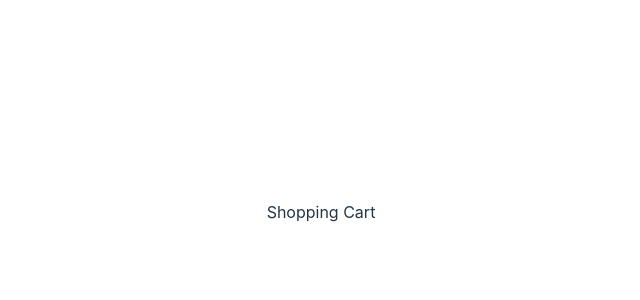
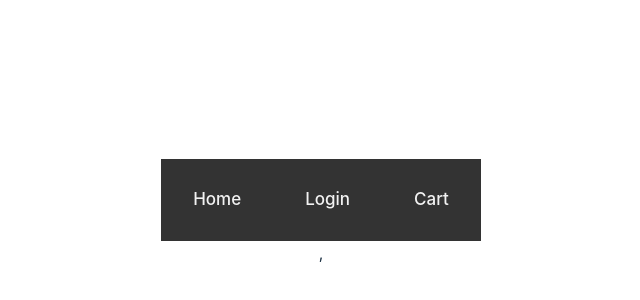
Before and after one commit to Izzy0296/Capstone, a React (Vite) app: page /shoppingcart in a window 1280 px wide. Shown: the part 188-488 px from the top of the page, without its empty margins (319-959 px from the left). Built offline with nearby package versions, Linux system fonts and the light colour scheme.

Commit message:
progressing

```diff
--- a/src/App.css
+++ b/src/App.css
@@ -49,6 +49,9 @@ width: 300px;
 .image2{
   width: 350px;
 }
+.image3{
+  width: 350px;
+}
 
 .topnav {
   background-color: #333;
--- a/src/App.jsx
+++ b/src/App.jsx
@@ -1,27 +1,25 @@
-import {Routes, Route} from 'react-router-dom'
+import { Routes, Route } from 'react-router-dom'
 import Home from './pages/Home'
 import SingleData from './pages/SingleData'
 import Form from './components/Login'
 import './App.css'
 import Login from './components/Login'
 import Cart from './pages/Cart'
+import Nav from './components/NavBar'
 
 function App() {
 
+  return (
+    <div className='app'>
 
-  return (
-   <div className= 'app'>
-    <Routes>
+      <Nav />
+      <Routes>
+        <Route path='/' element={<Login />} />
+        <Route path='/products' element={<Home />} />
+        <Route path='/:id' element={<SingleData />} />
+        <Route path='/shoppingcart' element={<Cart />} />
+      </Routes>
 
-    <Route path='/' element= {<Login />}/>
-    <Route path='/products' element= {<Home />}/>
-    <Route path='/:id' element= {<SingleData />}/>
-    <Route path='/shoppingcart' element= {<Cart />}/>
-
-
-
-
-    </Routes>
     </div>
   )
 }
--- a/src/cartcontext.jsx
+++ b/src/cartcontext.jsx
@@ -1,34 +1,81 @@
-import {createContext, useState} from "react";
+//import {createContext, useState} from "react";
 
 
-const CartContext = createContext({
 
-cart: [],
+//const CartContext = createContext({
+
+    //cart: [],
 
 
-addCart: ()=>{}
+    //addCart: ()=>{}
 
 
-})
+    //})
 
 
-function CartProvider({children}){
+    //function CartProvider({children}){
 
+        // const [cart, setCart] = useState([])
+
+        //function  addToCart(item){
+            // setCart([...cart, item])
+            //}
+            //return(
+                // < CartContext.Provider value={
+                    //    {cart, addToCart}
+
+                    //}>
+                    // {children}
+                    // </CartContext.Provider>
+                    // )
+
+                    //}
+
+
+                    //export {CartProvider, CartContext}
+ import React, { createContext, useState } from "react";
+
+export const CartContext = createContext()
+
+const CartProvider = ({ children }) => {
     const [cart, setCart] = useState([])
 
-   function  addToCart(item){
-    setCart([...cart, item])
-   }
-   return(
-    < CartContext.Provider value={
-        {cart, addToCart}
+    // add to cart
+    //const addToCart = (info) => {
+     //   setCart([...cart, info])
 
-    }>
+   // }
+   const addToCart = (info) => {
+    setCart([...cart, { ...info, quantity: 1 }]);
+  };
+
+    //remove from cart
+    const removeFromCart = (info) => {
+        const updatedCart = cart.filter((item) => item.id !== info.id);
+        setCart(updatedCart);
+      };
+
+      //Update item quantity in cart
+      const updateQuantity = (info, newQuantity) => {
+        const updatedCart = cart.map((item) => {
+          if (item.id === info.id) {
+            return { ...item, quantity: newQuantity };
+          }
+          return item;
+        });
+        setCart(updatedCart);
+      };
+
+
+
+    return <CartContext.Provider value={{ addToCart, removeFromCart, updateQuantity, cart }}>
         {children}
     </CartContext.Provider>
-   )
 
 }
 
 
-export {CartProvider, CartContext}
+
+
+
+export default CartProvider;
--- a/src/components/NavBar.jsx
+++ b/src/components/NavBar.jsx
@@ -1,13 +1,15 @@
+import { Link } from "react-router-dom";
 
-function Nav(){
+function Nav() {
 
-return(
-    <div className="topnav">
-  <a class="active" href="/products">Home</a>
-  <a href="/">Login</a>
-  <a href="/shoppingcart">Cart</a>
-</div>
-)
+    return (
+        <div className="topnav">
+            <Link to='/products'> <a>Home</a></Link>
+            <Link to='/'> <a>Login</a></Link>
+            <Link to='/shoppingcart'> <a>Cart</a></Link>
+
+        </div>
+    )
 
 }
 
--- a/src/main.jsx
+++ b/src/main.jsx
@@ -3,11 +3,18 @@ import ReactDOM from 'react-dom/client'
 import { BrowserRouter } from 'react-router-dom'
 import App from './App.jsx'
 import './index.css'
+import CartProvider from './cartcontext.jsx'
+
+
 
 ReactDOM.createRoot(document.getElementById('root')).render(
-  <React.StrictMode>
-    <BrowserRouter>
-    <App />
-    </BrowserRouter>
-  </React.StrictMode>,
+  <CartProvider>
+    <React.StrictMode>
+
+      <BrowserRouter>
+        <App />
+      </BrowserRouter>
+
+    </React.StrictMode>,
+  </CartProvider>
 )
--- a/src/pages/Cart.jsx
+++ b/src/pages/Cart.jsx
@@ -1,12 +1,41 @@
 import Nav from "../components/NavBar";
+import { useContext } from "react";
+import { CartContext } from "../cartcontext";
+
+
+function Cart() {
+    const {cart, removeFromCart, updateQuantity} = useContext(CartContext);
+
+    console.log(cart)
 
 
 
-function Cart(){
-    return(
+    return (
         <div>
-            Shopping Cart
+            {cart.map((shopping) => {
+                return (
+                    <div>
+                    <img className = "image3" src = {shopping.image}  />
+                    <p key={shopping.title}>{shopping.title} </p>
+                    <p key={shopping.price}>${shopping.price} </p>
+                    <p>Quantity: {shopping.quantity}</p>
+                    <button onClick={() => updateQuantity(shopping, shopping.quantity + 1)}>
+                        +
+                    </button>
+                     <button onClick={() => updateQuantity(shopping, shopping.quantity - 1)}>
+                        -
+                    </button>
+
+                    <button onClick={() => removeFromCart(shopping)}>Delete</button>
+
+
+
+
+                    </div>
+                )
+            })}
         </div>
+
     )
 }
 
@@ -24,4 +53,24 @@ function Cart(){
 
 
 
+
+
+
+
+
+
+
+
+
+
+
+
+
+
+
+
+
+
+
+
 export default Cart;
--- a/src/pages/Home.jsx
+++ b/src/pages/Home.jsx
@@ -1,6 +1,8 @@
-import React, {useEffect, useState} from 'react'
+import React, { useEffect, useState, useContext } from 'react'
 import { useNavigate } from 'react-router-dom'
 import Nav from '../components/NavBar'
+import { CartContext } from '../cartcontext'
+
 import Form from '../components/Login'
 import Login from '../components/Login'
 
@@ -9,29 +11,30 @@ import Login from '../components/Login'
 
 const Home = () => {
     const [items, setItems] = useState([])
+    const { addToCart, cart } = useContext(CartContext)
+    console.log(cart, 'cart imported from cartcontext')
     //const [newdata, setNewData] = useState("")
-    const navigate= useNavigate()
+    const navigate = useNavigate()
 
-  useEffect(()=> {
-    async function GetAllData(){
-        try{
-            const response= await fetch("https://fakestoreapi.com/products")
-            const data= await response.json()
+    useEffect(() => {
+        async function GetAllData() {
+            try {
+                const response = await fetch("https://fakestoreapi.com/products")
+                const data = await response.json()
                 console.log(data)
                 setItems(data)
 
 
-        }catch(error){
+            } catch (error) {
 
             }
-
 
         }
         GetAllData()
 
-  },[])
+    }, [])
 
-function Sort(){
+    function Sort() {
         // Create a copy of the items array to avoid mutating the original data.
         const sortedItems = [...items];
 
@@ -89,6 +92,10 @@ function SortByTitle() {
     }
 
 
+
+
+
+
     //logic
     //use items state items.filter
     //within sort method use a callback
@@ -100,16 +107,15 @@ function SortByTitle() {
 
 
 
-return(
-    <div className= "container">
+    return (
+        <div className="container">
 
-        < Nav />
-       <div className= "buttons"> <button onClick={Sort}>Sort by Price (Ascending)</button>
+            <div className="buttons"> <button onClick={Sort}>Sort by Price (Ascending)</button>
                 <button onClick={SortByTitle}>Sort by Title (Alphabetical)</button>
                 <button onClick={SortByCategory}>Sort by Category (Alphabetical)</button>
             </div>
 
-        <div className= "filter">
+            <div className="filter">
                 <button onClick={() => FilterByPrice(50)}>Filter by Price (Max $50)</button>
                 <button onClick={() => FilterByCost(15)}>Filter by Price (Min $15)</button>
 
@@ -117,20 +123,26 @@ return(
                     <option value="">All Categories</option>
                     <option value="Electronics">Electronics</option>
                     <option value="Clothing">Clothing</option>
-        {/* Add more category options */}
+
                 </select>
             </div>
 
+            <div>
 
-
-
+            </div>
 
 
             {
-               items.map((info)=>{
+                items.map((info) => {
+                    const product = {
+                        title: info.title,
+                        price: info.price,
+                        image: info.image
+                    }
                     return (
+
                         <div>
-                <img className = "image" src = {info.image} />
+                            <img className="image" src={info.image} />
 
                             <h2 key={info.title}>{info.title}</h2>
 
@@ -140,9 +152,13 @@ return(
 
                             <h3 key={info.category}>{info.category} </h3>
 
-               <button onClick={()=>navigate(`/${info.id}`)}>View</button>
+                            <button onClick={() => navigate(`/${info.id}`)}>View</button>
+
+                            <button onClick={() => addToCart(product)}>Add</button>
+
                         </div>
                     )
+
 
                 })
 
--- a/src/pages/SingleData.jsx
+++ b/src/pages/SingleData.jsx
@@ -32,7 +32,7 @@ return(
 
     <div>
         <div>
-            <Nav />
+
         </div>
 
  <img className = "image2" src = {singledata.image}  />
```
Lines whose indentation alone changed are shown as unchanged.
